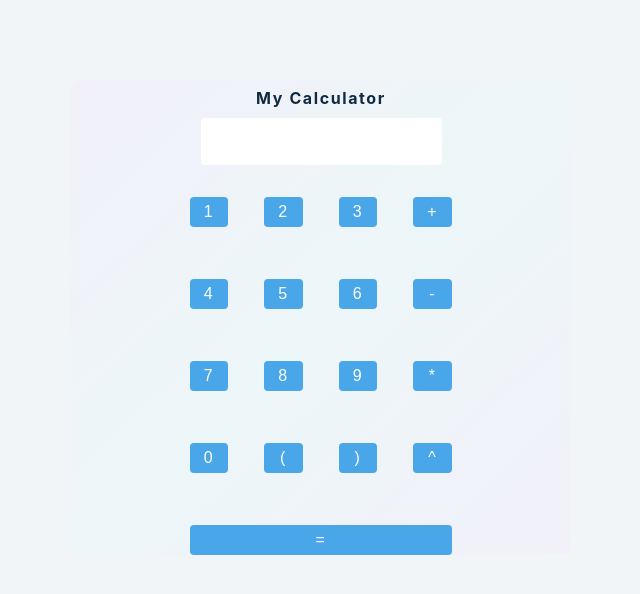
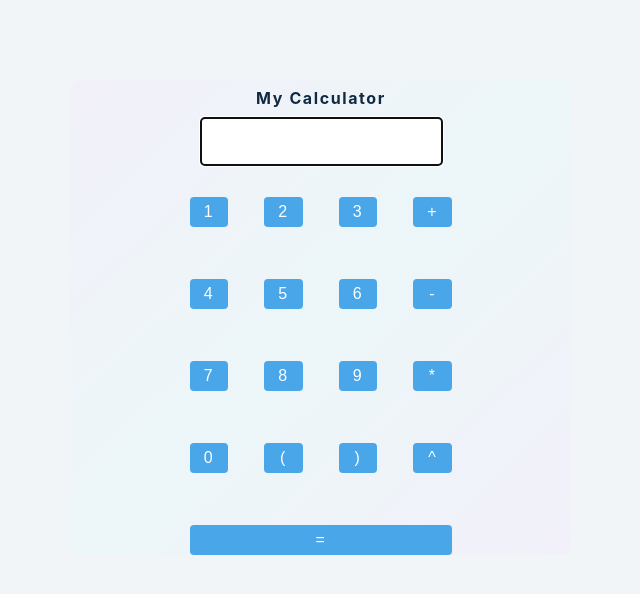
Before and after one commit to alivarastepour/react, a React (Create React App) app: page / in a window 1280 px wide. Shown: the top 594 px of the page, without its empty margins (319-959 px from the left). Built offline with nearby package versions, Linux system fonts and the light colour scheme.

Commit message:
calculator - preventDefault when invalid char is entered

```diff
--- a/src/problems/calculator/index.js
+++ b/src/problems/calculator/index.js
@@ -1,10 +1,20 @@
 import React from "react";
 import './styles.scss'
 const Setup = () => {
+
+    const handleCLick = (e) => {
+        if (!((parseInt(e.key) >= 0 && parseInt(e.key) <= 9) ||
+            (e.key === '/' || e.key === '*' || e.key === '+' || e.key === '-' || e.key === '^' || e.key === '=' || e.key === "Backspace")))
+        e.preventDefault();
+
+    }
+
+
+
     return <>
         <div className='holder'>
             <h4 className='header'>my calculator</h4>
-            <input className='GridItem form input' type="text"/>
+            <input autoFocus={true} onKeyDown={(e) => handleCLick(e)} className='GridItem form input' type="text"/>
             <div className='gridContainer'>
                 <button  className='GridItem btn'>1</button>
                 <button  className='GridItem btn'>2</button>
@@ -25,7 +35,7 @@ const Setup = () => {
                 <button  className='GridItem btn calculate'>=</button>
             </div>
         </div>
-
     </>
 }
+
 export default Setup;
```
